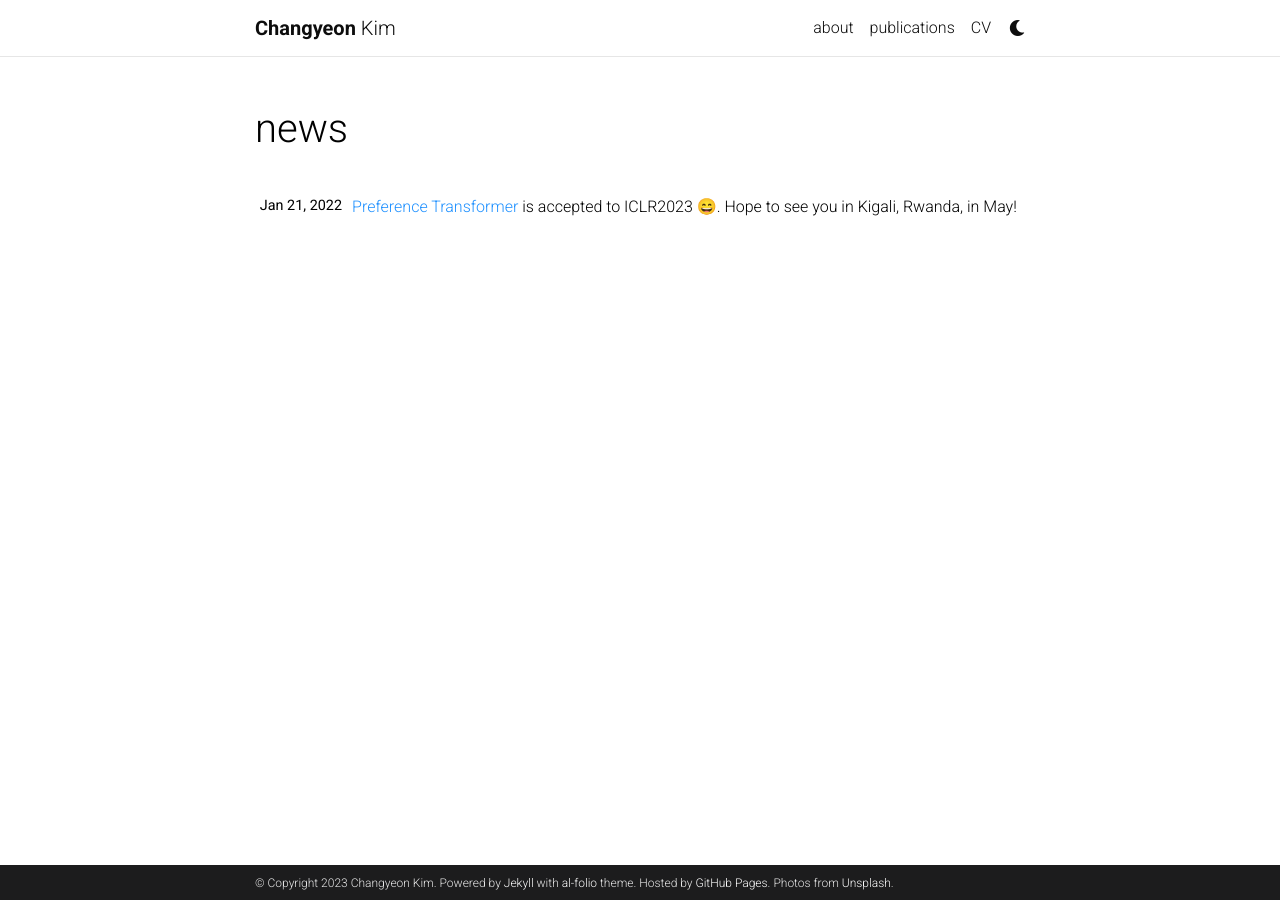
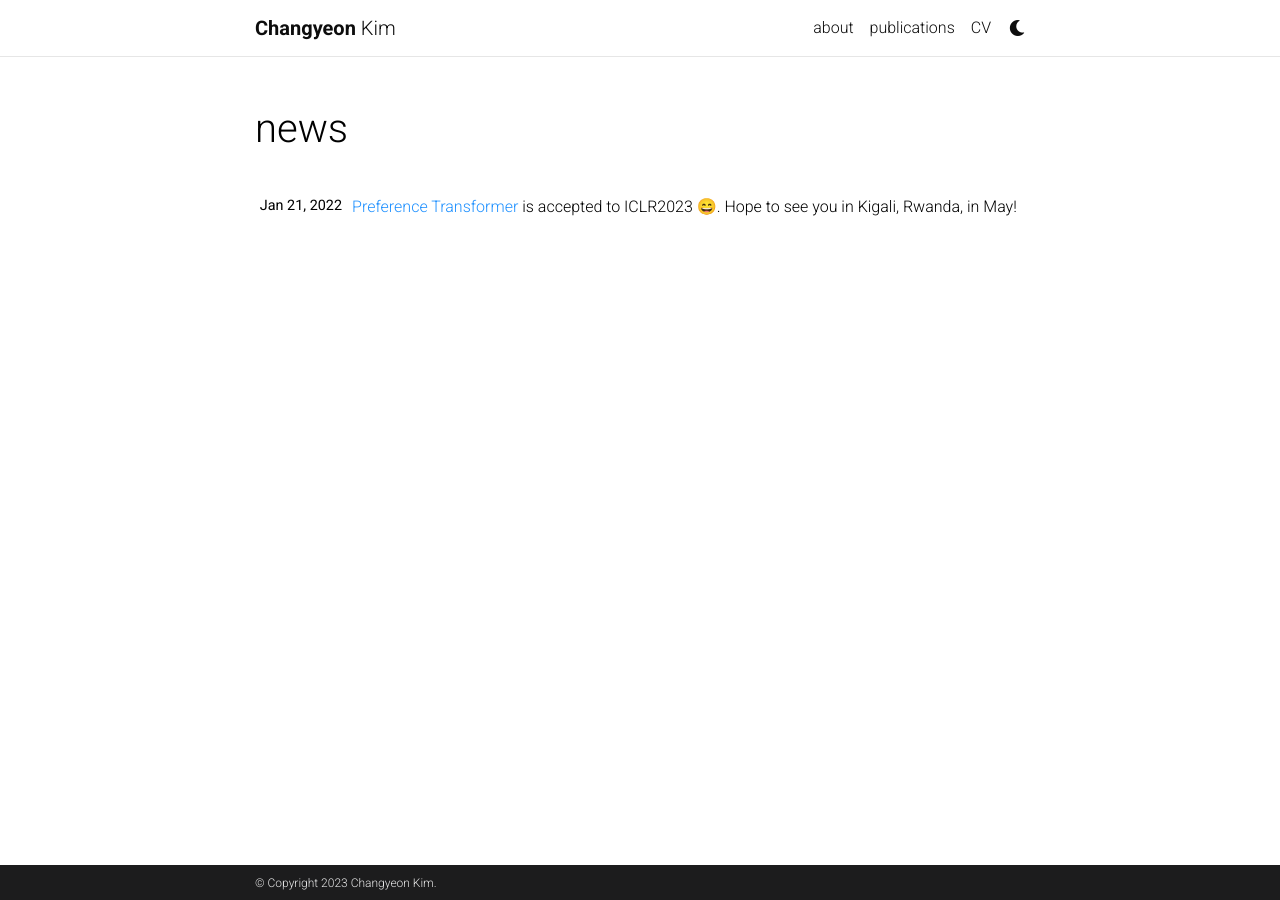
Before and after one commit to csmile-1006/csmile-1006.github.io, a Jekyll site: the page built from news.html, in a window 1280 px wide. Built offline with Jekyll 4.4.1, drawn with Linux system fonts in a browser that asks for light colours; full-size pictures stand in for the smaller copies a plugin makes; emoji names are drawn with the system emoji font; comment, search, counter and statistics services are not loaded; a style sheet for code colours, icons or effects is not loaded.

```diff
--- a/_config.yml
+++ b/_config.yml
@@ -7,12 +7,11 @@ first_name: Changyeon
 middle_name:
 last_name: Kim
 email: changyeon.kim@gmail.com
-description: > # the ">" symbol means to ignore newlines until "footer_text:"
-  A simple, whitespace theme for academics. Based on [*folio](https://github.com/bogoli/-folio) design.
-footer_text: >
-  Powered by <a href="https://jekyllrb.com/" target="_blank">Jekyll</a> with <a href="https://github.com/alshedivat/al-folio">al-folio</a> theme.
-  Hosted by <a href="https://pages.github.com/" target="_blank">GitHub Pages</a>.
-  Photos from <a href="https://unsplash.com" target="_blank">Unsplash</a>.
+description: # the ">" symbol means to ignore newlines until "footer_text:"
+footer_text:
+  # Powered by <a href="https://jekyllrb.com/" target="_blank">Jekyll</a> with <a href="https://github.com/alshedivat/al-folio">al-folio</a> theme.
+  # Hosted by <a href="https://pages.github.com/" target="_blank">GitHub Pages</a>.
+  # Photos from <a href="https://unsplash.com" target="_blank">Unsplash</a>.
 keywords: jekyll, jekyll-theme, academic-website, portfolio-website  # add your own keywords or leave empty
 
 lang: en # the language of your site (for example: en, fr, cn, ru, etc.)
```
